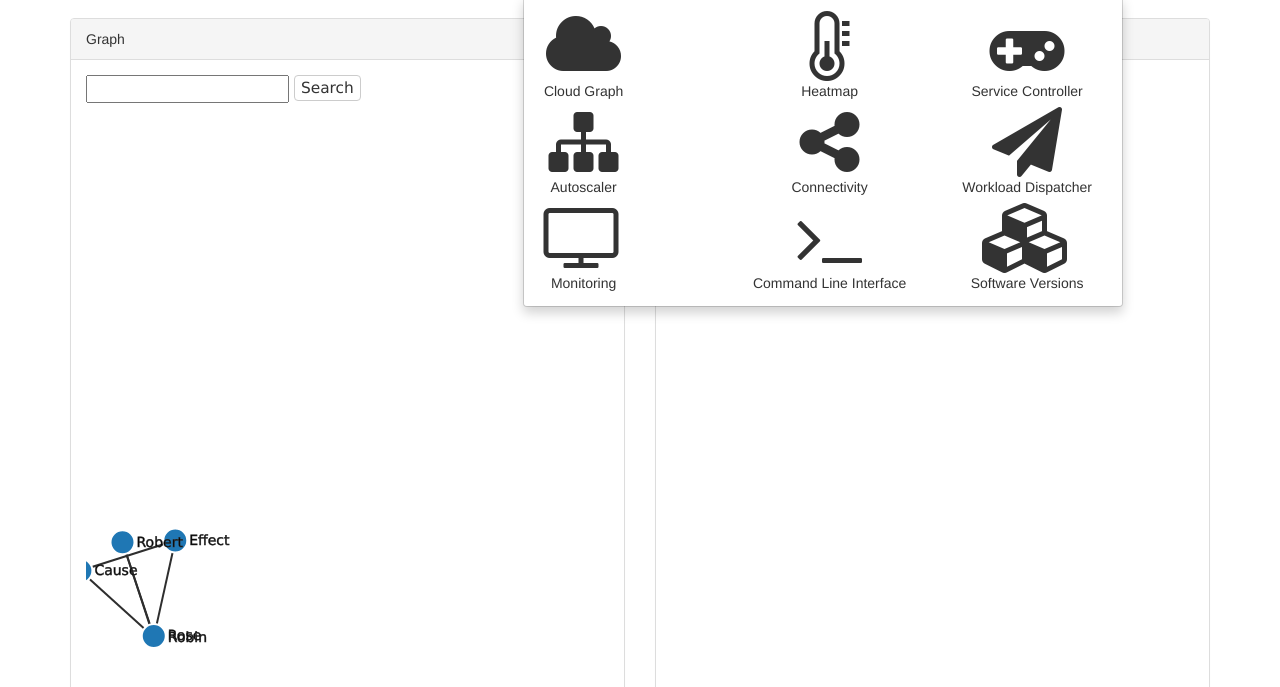
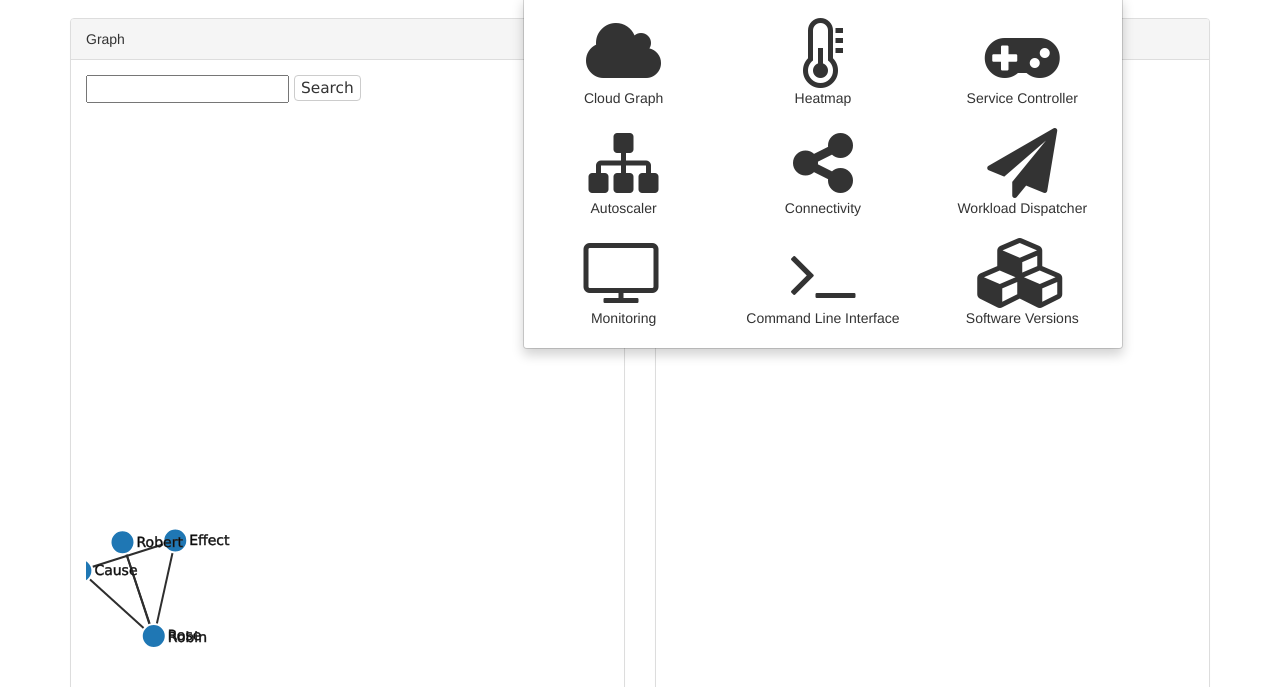
Before and after one commit to robinsswei/d3-realtime, a website: page index.html in a window 1280 px wide. Both pictures are taken after a click on the link "Navigation". Shown: the part 54-741 px from the top of the page. Drawn offline with Linux system fonts and the light colour scheme.

Commit message:
added some styling on the navigation menu

```diff
--- a/assets/styles/app.css
+++ b/assets/styles/app.css
@@ -1,17 +1,11 @@
-/*body > :not(.pace),body:before,body:after {
-  -webkit-transition:opacity .4s ease-in-out;
-  -moz-transition:opacity .4s ease-in-out;
-  -o-transition:opacity .4s ease-in-out;
-  -ms-transition:opacity .4s ease-in-out;
-  transition:opacity .4s ease-in-out
+.dropdown-menu.multi-column {
+  width: 600px;
 }
 
-body:not(.pace-done) > :not(.pace),body:not(.pace-done):before,body:not(.pace-done):after {
-  opacity:0
-}*/
-
-.dropdown-menu.multi-column {
-  width: 600px;
+.dropdown-menu.multi-column .menu-row{
+  margin-left:0;
+  margin-right:0;
+  padding: 0 0;
 }
 
 .dropdown-menu.multi-column .dropdown-menu {
@@ -20,15 +14,20 @@ body:not(.pace-done) > :not(.pace),body:not(.pace-done):before,body:not(.pace-do
   margin: 0 !important;
   border: none !important;
   box-shadow: none !important;
-  min-width:120px;
+  width: 200px;
   text-align: center;
 }
 
-/*.dropdown-menu.myIcon{
-  display:block;
-  width:150px;
-  word-wrap:break-word;
-}*/
+.dropdown-menu.multi-column .dropdown-menu a{
+  padding: 10px 0;
+}
+
+.dropdown-menu.multi-column .dropdown-menu a:hover{
+  background-color: #fff;
+  box-shadow: 0px 24px 3px -24px #333333;
+  -webkit-box-shadow:  0px 24px 3px -24px #333333;
+  -moz-box-shadow:  0px 24px 3px -24px #333333;
+}
 
 .no-gutter > [class*='col-'] {
   padding-right:0;
--- a/index.html
+++ b/index.html
@@ -40,7 +40,7 @@
           <li class="dropdown">
               <a data-toggle="dropdown" class="dropdown-toggle" href="#">Navigation<b class="caret"></b></a>
               <div class="dropdown-menu multi-column">
-                <div class="row">
+                <div class="row menu-row no-gutter">
                     <div class="col-md-4 col-sm-6 col-xs-12">
                         <ul class="dropdown-menu">
                             <li><a href="#"><div><i class="fa fa-cloud fa-5x" aria-hidden="true"></i></div>Cloud Graph</a></li>
--- a/js/index.js
+++ b/js/index.js
@@ -309,6 +309,15 @@ $(function(){
     source: optArray
   })
 
+  $("#search").keypress(function (e) {
+   var key = e.which;
+   if(key == 13)  // the enter key code
+    {
+      $("#searchBtn").click();
+      return false;
+    }
+  })
+
   $("#searchBtn").on('click', searchNode)
 
   function searchNode() {
```
